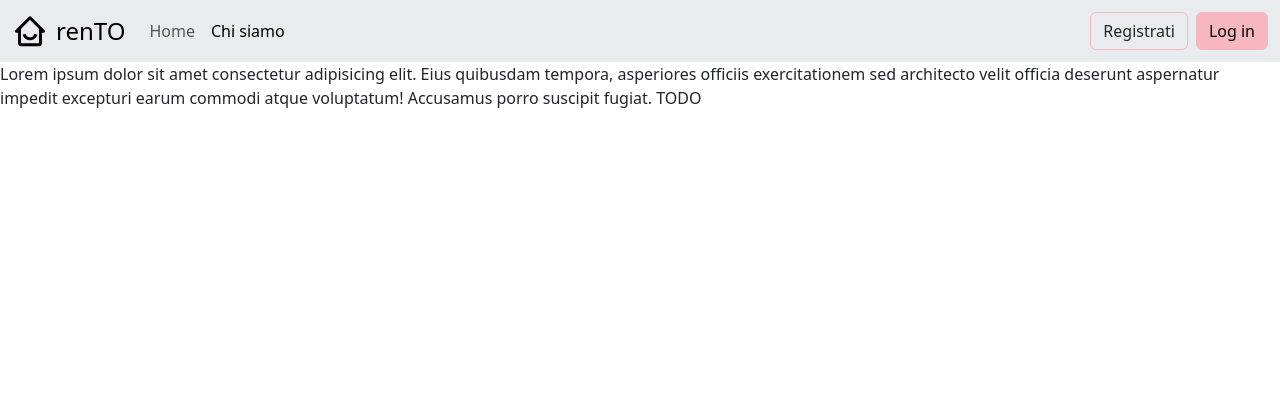
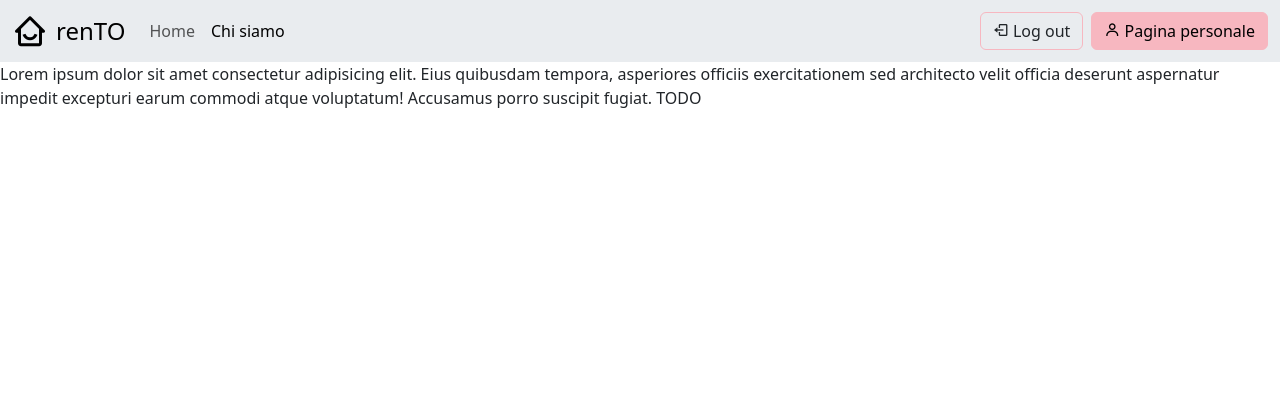
Before and after one commit to ornato-t/IAW-exam-1, a Flask app: page /about in a window 1280 px wide. Shown: the top 420 px of the page. Run offline with Flask 3, Linux system fonts and the light colour scheme; the visitor is signed in with stand-in values (Sample User, id 1); some libraries are stand-ins or nearby versions.

Commit message:
Adding logout and changing status to navbar

```diff
--- a/app.py
+++ b/app.py
@@ -75,7 +75,7 @@ def post_login():
         db_user = user_db.get_user(username = form_user['username'])
 
         if not db_user or not check_password_hash(db_user['password'], form_user['password']):
-            raise Unauthorized("Email o password non corrette")
+            raise Unauthorized("Username o password non corretti")
 
         user = User(username=db_user['username'], email=db_user['email'], landlord=db_user['landlord'], name=db_user['name'], password=db_user['password'])
         login_user(user, True)
@@ -92,6 +92,12 @@ def post_login():
 @login_required
 def get_personal():
     return render_template('personal.html')
+
+@app.route('/logout', methods=['POST'])
+@login_required
+def post_logout():
+    logout_user()
+    return redirect(url_for('get_home'))
 
 # VALIDATION FUNCTIONS
 
--- a/templates/base.html
+++ b/templates/base.html
@@ -4,7 +4,7 @@
     <meta charset="utf-8" />
     <meta name="viewport" content="width=device-width, initial-scale=1" />
     <title>{% block title %}{% endblock %}</title>
-    <link rel="icon" type="image/x-icon" href="{{ url_for('static', filename='favicon.ico') }}">
+    <link rel="icon" type="image/x-icon" href="{{ url_for('static', filename='favicon.ico') }}" />
     <link rel="stylesheet" href="{{ url_for('static', filename='style.css') }}" />
     <link rel="stylesheet" href="{{ url_for('static', filename='custom.css') }}" />
     <link href="https://unpkg.com/boxicons@2.1.4/css/boxicons.min.css" rel="stylesheet" />
@@ -13,11 +13,10 @@
   <body>
     <nav class="navbar navbar-expand-lg bg-body-secondary">
       <div class="container-fluid">
-        <span class="navbar-brand fs-4">
+        <a class="navbar-brand fs-4" href="/">
           <i class="bx bx-home-smile bx-md"></i>
           renTO
-          <!-- TODO: turn this into an <a> to the homepage -->
-        </span>
+          </a>
         <div class="collapse navbar-collapse" id="navbarTogglerDemo03">
           <ul class="navbar-nav me-auto mb-2 mb-lg-0">
             <li class="nav-item">
@@ -30,26 +29,37 @@
             </li>
           </ul>
           <aside class="d-flex gap-2 fs-5">
-            <!-- TODO: If logged in replace this with link to personal page  -->
-            <a class="btn btn-outline-secondary text-body" href="/signup">Registrati</a>
-            <a class="btn btn-secondary" href="/login">Log in</a>
+            {% if current_user.is_authenticated %}
+            <form method="post" action="{{ url_for('post_logout') }}">
+              <button type="submit" class="btn btn-outline-secondary text-body">
+                <i class="bx bx-log-out"></i>
+                Log out
+              </button>
+            </form>
+            <a class="btn btn-secondary" href="/personal">
+              <i class="bx bx-user"></i>
+              Pagina personale
+            </a>
+            {% else %}
+            <a class="btn btn-outline-secondary text-body" href="/signup">
+              <i class="bx bx-user-plus"></i>
+              Registrati
+            </a>
+            <a class="btn btn-secondary" href="/login">
+              <i class="bx bx-log-in"></i>
+              Log in
+            </a>
+            {% endif %}
           </aside>
         </div>
       </div>
     </nav>
 
     <main class="d-flex flex-column">
-        {% with messages = get_flashed_messages() %}
-            {% if messages %}
-                {% for message in messages %}
-                <!-- TODO: pass second parameter in flash to set colour -->
-                <div class="alert alert-warning mb-0" role="alert">
-                    {{ message }}
-                </div>
-                {% endfor %}
-            {% endif %}
-        {% endwith %}
-        {% block content %}{% endblock %}
+      {% with messages = get_flashed_messages() %} {% if messages %} {% for message in messages %}
+      <!-- TODO: pass second parameter in flash to set colour -->
+      <div class="alert alert-warning mb-0" role="alert">{{ message }}</div>
+      {% endfor %} {% endif %} {% endwith %} {% block content %}{% endblock %}
     </main>
 
     <footer class="footer bg-primary-subtle">
```
Also changed, not shown: TODO.md (+0 -3 lines).
